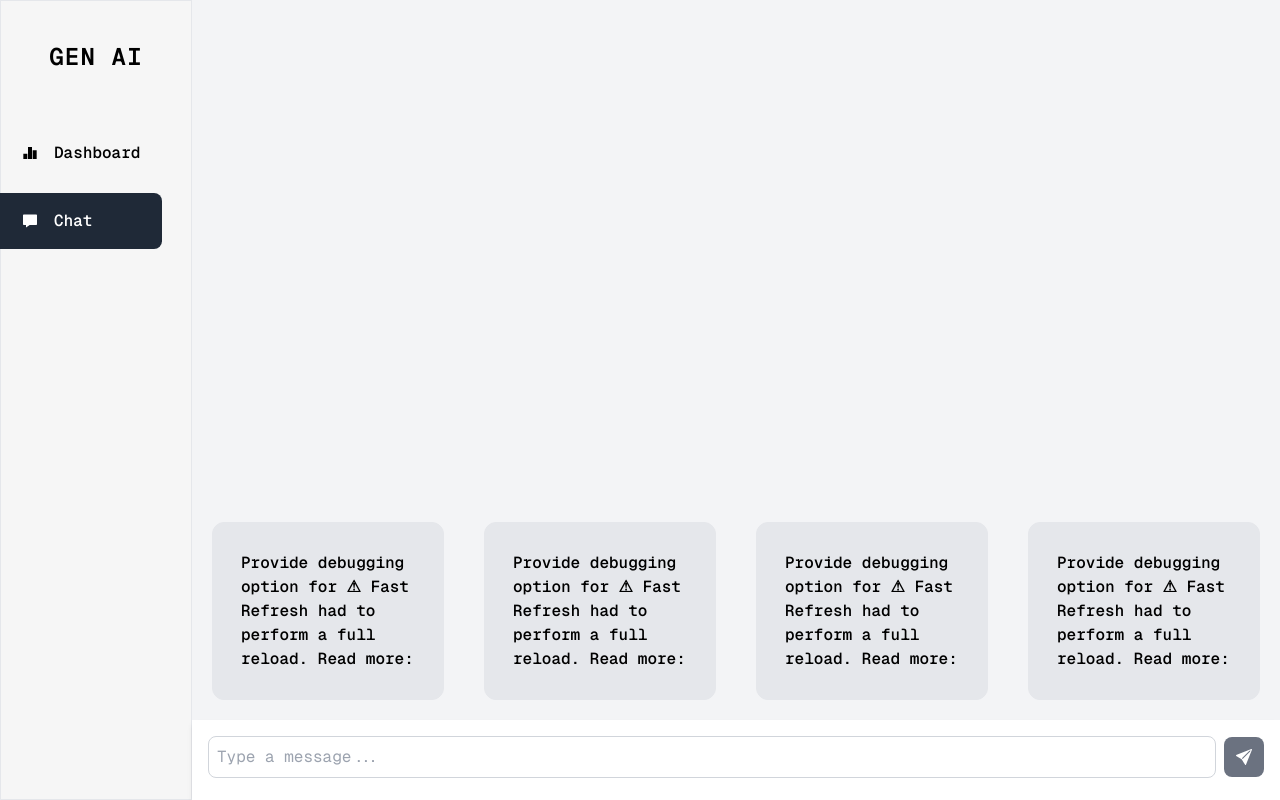
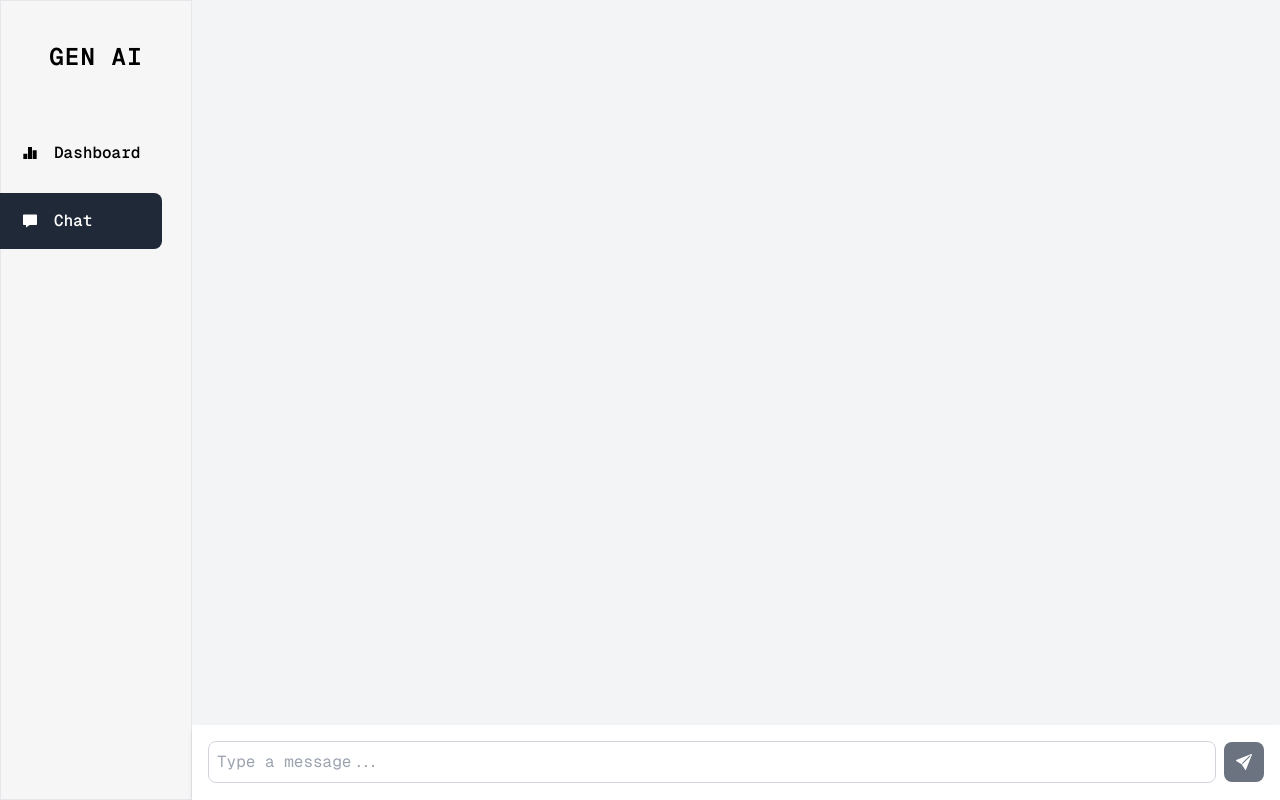
Before and after one commit to JadeSamLee/gen-ai, a Next.js app: page /chat in a window 1280 px wide. Built offline with nearby package versions, Linux system fonts and the light colour scheme.

Commit message:
Update page.tsx

```diff
--- a/app/chat/page.tsx
+++ b/app/chat/page.tsx
@@ -53,20 +53,7 @@ const Page = () => {
 
   return (
     <div className="h-screen flex flex-col justify-end bg-gray-100">
-      {messages.length == 0 ? (
-        <div className="flex flex-col ">
-          <div className="grid grid-cols-4 gap-10 p-5">
-            {cardContents.map((card, index) => (
-              <div
-                key={index}
-                className="flex flex-col p-7 border bg-gray-200 text-black rounded-xl cursor-pointer"
-              >
-                <p className="text-md font-semibold">{card}</p>
-              </div>
-            ))}
-          </div>
-        </div>
-      ) : (
+
         <div className="h-full">
           <div className="h-[90%] p-5">
             <div className="overflow-y-auto h-full flex flex-col space-y-2">
@@ -100,7 +87,7 @@ const Page = () => {
             </div>
           </div>
         </div>
-      )}
+
 
       <div className="h-[10%] p-4 bg-white shadow-md w-full">
         <div className="flex justify-center items-center">
```
